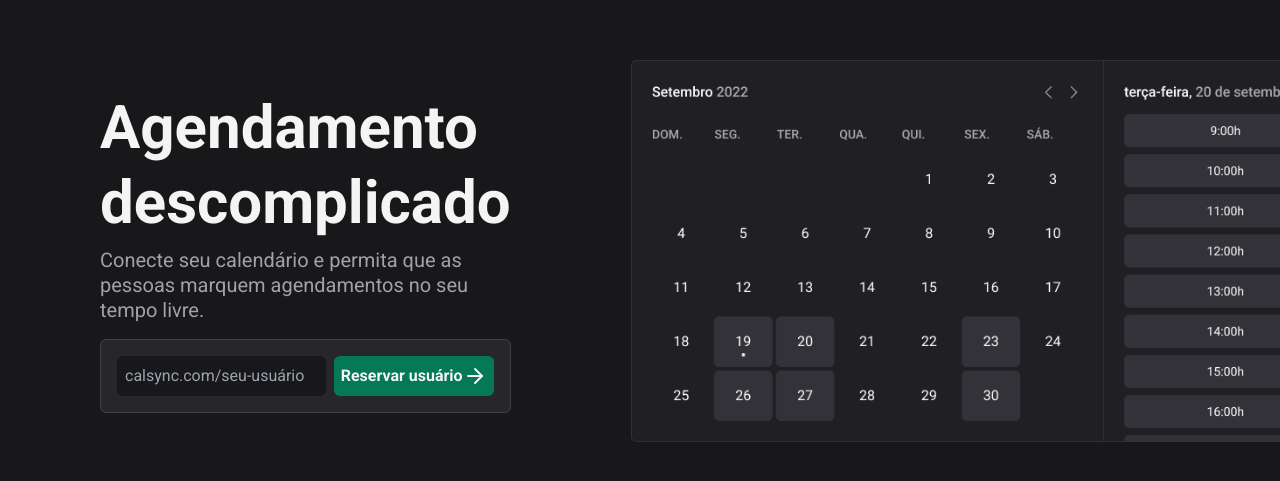
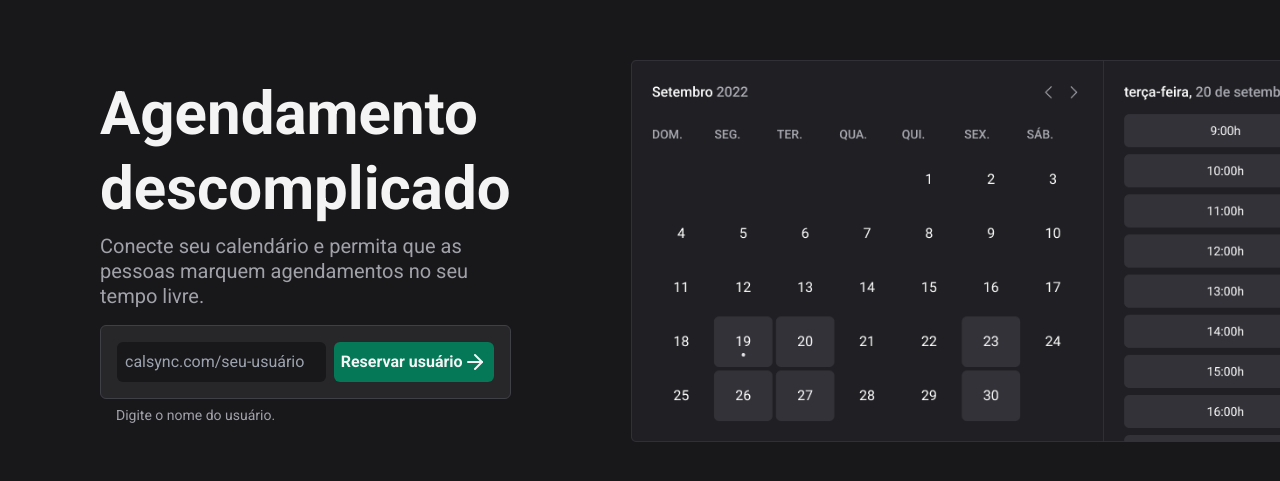
Before and after one commit to ogustavohp/calsync, a Next.js app: page / in a window 1280 px wide. Shown: the part 149-630 px from the top of the page. Built offline with nearby package versions, Linux system fonts and the light colour scheme.

Commit message:
create claimUserNameForm.tsx

```diff
--- a/src/components/ClaimUserNameForm.tsx
+++ b/src/components/ClaimUserNameForm.tsx
@@ -1,41 +1,45 @@
 'use client'
+import { zodResolver } from '@hookform/resolvers/zod'
 import { ArrowRight } from 'lucide-react'
+import { useRouter } from 'next/navigation'
 import React from 'react'
 import { useForm } from 'react-hook-form'
 import { z } from 'zod'
 
 const claimUsernameFormSchema = z.object({
-  username: z.string(),
+  username: z
+    .string()
+    .min(3, { message: 'O usuário precisar ter três ou mais letras.' })
+    .regex(/^([a-z\\-]+)$/i, {
+      message: 'O usuário pode ter apenas letras e hifens.',
+    })
+    .transform((username) => username.toLowerCase()),
 })
 
 type claimUsernameFormData = z.infer<typeof claimUsernameFormSchema>
 
 export default function ClaimUsernameForm() {
-  const { register, handleSubmit } = useForm<claimUsernameFormData>()
+  const {
+    register,
+    handleSubmit,
+    formState: { errors, isSubmitting },
+  } = useForm<claimUsernameFormData>({
+    resolver: zodResolver(claimUsernameFormSchema),
+  })
+
+  const router = useRouter()
 
   async function handleClaimUsername(data: claimUsernameFormData) {
-    console.log(data)
+    const { username } = data
+
+    await router.push(`/register?username=${username}`)
   }
 
-  // const prefix = 'calsync.com/'
-  // const [username, setUsername] = useState(prefix)
-  // const [typed, setTyped] = useState('')
-
-  // function handleUsername(e: ChangeEvent<HTMLInputElement>) {
-  //   if (e.target.value.length < 12) {
-  //     setUsername(`${prefix}${e.target.value}`)
-  //     setTyped(e.target.value)
-  //   } else {
-  //     const typedText = e.target.value.substring(12)
-  //     setUsername(`${prefix}${typedText}`)
-  //     setTyped(typedText)
-  //   }
-  // }
-
   return (
+    <>
       <form
         onSubmit={handleSubmit(handleClaimUsername)}
-      className="mt-4 flex h-auto flex-col gap-2 rounded-md border border-zinc-700 bg-zinc-800 p-4 sm:flex-row"
+        className="mb-1 mt-4 flex h-auto flex-col gap-2 rounded-md border border-zinc-700 bg-zinc-800 p-4 sm:flex-row"
       >
         <input
           type="text"
@@ -46,11 +50,20 @@ export default function ClaimUsernameForm() {
         />
         <button
           type="submit"
+          disabled={isSubmitting}
           className="flex h-10 min-w-40 items-center justify-center rounded-md bg-emerald-700 font-bold"
         >
           Reservar usuário
           <ArrowRight />
         </button>
       </form>
+      <span
+        className={`pl-4 text-sm ${
+          errors.username?.message ? 'text-red-400' : 'text-zinc-400'
+        }`}
+      >
+        {errors.username?.message || 'Digite o nome do usuário.'}
+      </span>
+    </>
   )
 }
```
Lines whose indentation alone changed are shown as unchanged.
